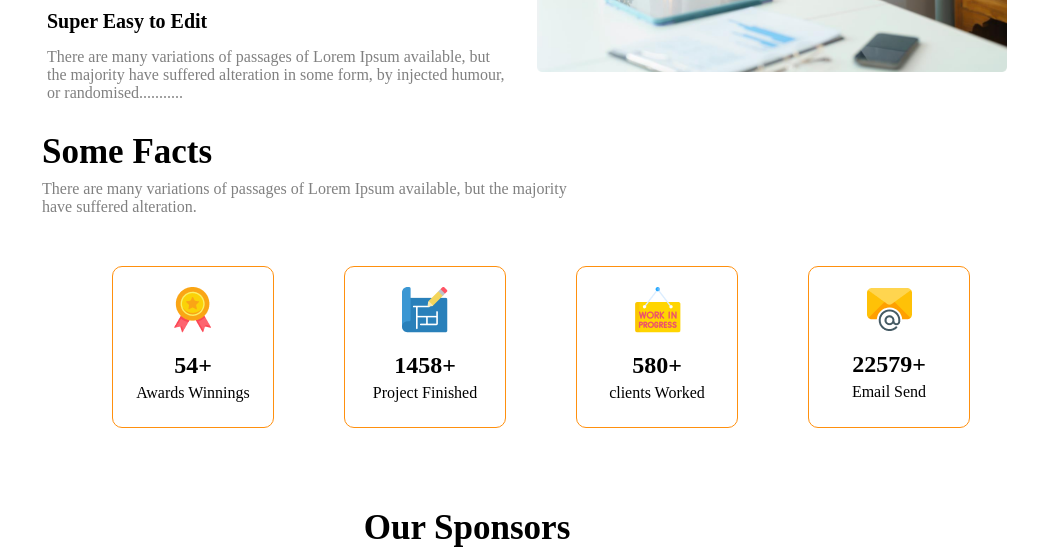
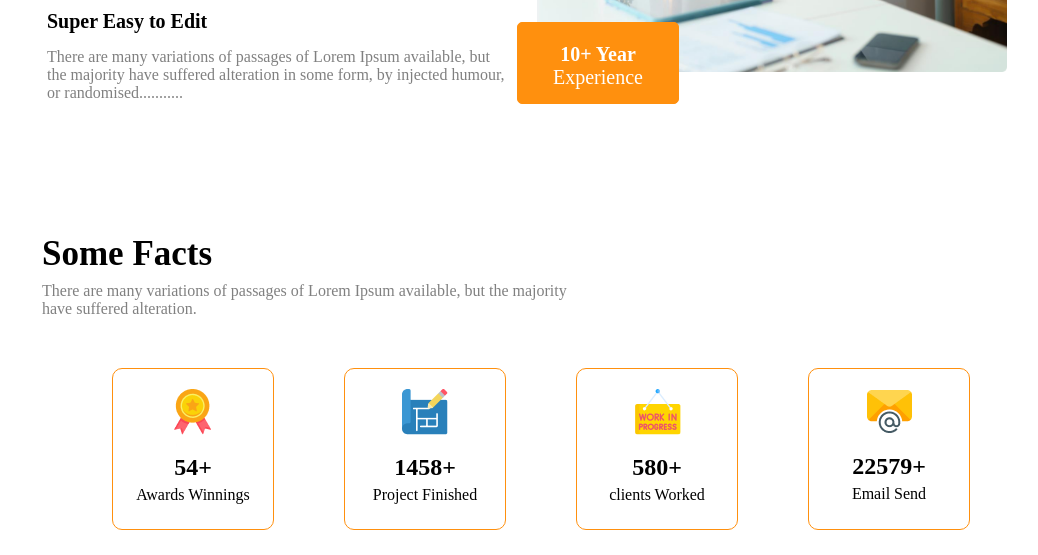
Before and after one commit to Manikonline/Assignment-2, a plain HTML site: page index.html in a window 1280 px wide. Shown: the part 2200-2755 px from the top of the page, without its empty margins (173-1211 px from the left). Drawn offline with Linux system fonts and the light colour scheme.

Commit message:
correction info section

```diff
--- a/index.html
+++ b/index.html
@@ -133,7 +133,7 @@
 
 
         </section>
-        <section class="Info-section hiden">
+        <section class="Info-section ">
             <div class="info">
                 <div class="info-description">
                     <h4>10+ Year</h4>
```
